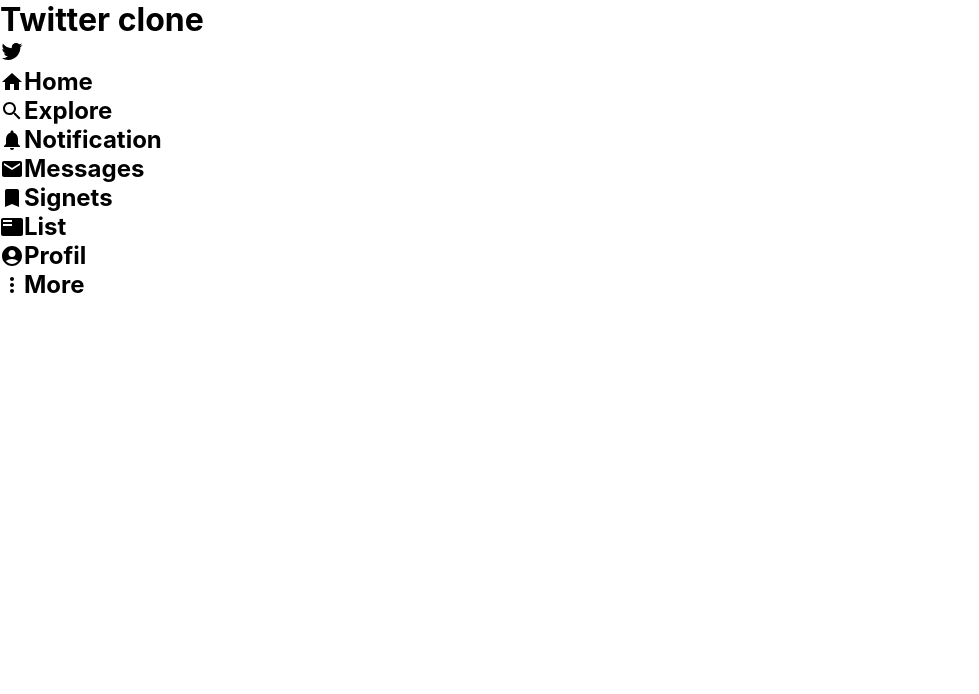
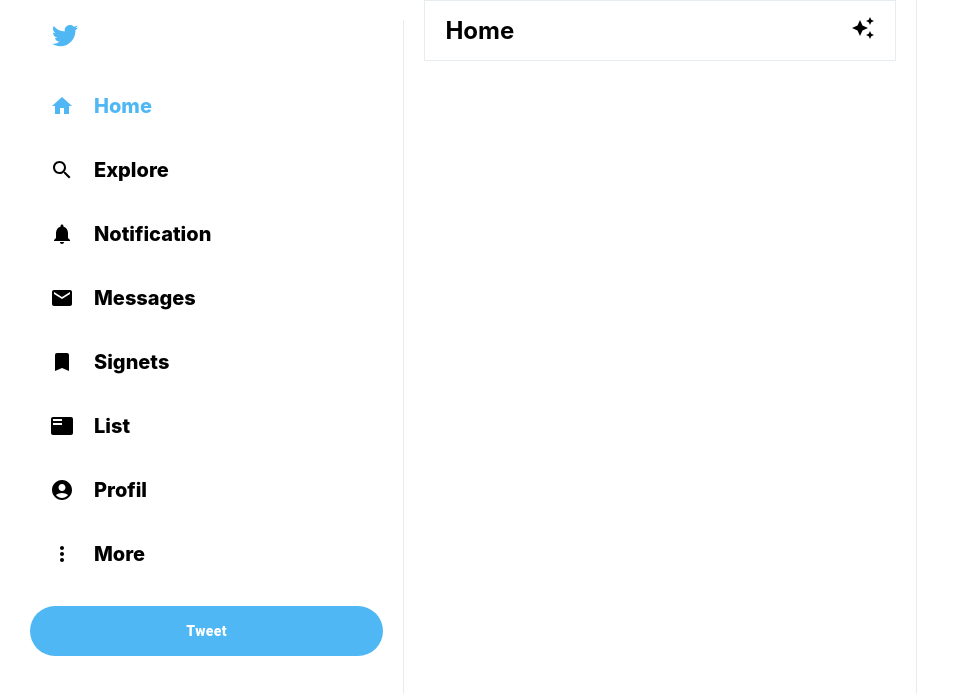
Before and after one commit to valentin-afonso/twitter-clone, a React (Create React App) app: page / in a window 1280 px wide. Shown: the top 694 px of the page, without its empty margins (0-979 px from the left). Built offline with nearby package versions, Linux system fonts and the light colour scheme.

Commit message:
update sidebar and feed

```diff
--- a/src/App.css
+++ b/src/App.css
@@ -1,3 +1,16 @@
 * {
   margin: 0;
 }
+
+body {
+  --twitter-color: #50b7f5;
+  --twitter-background: #e6ecf0;
+}
+
+.app {
+  display: flex;
+  height: 100vh;
+  max-width: 1300px;
+  margin: auto;
+  padding: 0 10px;
+}
--- a/src/App.js
+++ b/src/App.js
@@ -1,13 +1,14 @@
 import './App.css';
+import Feed from './Feed';
 import Sidebar from './Sidebar'
 
 function App() {
   return (
     // BEM convention
     <div className="app">
-      <h1>Twitter clone</h1>
       <Sidebar />
       {/* Feed */}
+      <Feed />
       {/* Widgets */}
     </div>
   );
--- /dev/null
+++ b/src/Feed.css
@@ -0,0 +1,19 @@
+.feed {
+    flex: 0.4;
+    border-right: 1px solid var(--twitter-background);
+    min-width: fit-content;
+    overflow-y: scroll;
+    padding-left: 20px;
+    padding-right: 20px;
+}
+
+.feed__header {
+    position: sticky;
+    top: 0;
+    display: flex;
+    justify-content: space-between;
+    background-color: white;
+    z-index: 100;
+    border: 1px solid var(--twitter-background);
+    padding: 15px 20px;
+}
--- /dev/null
+++ b/src/Feed.js
@@ -0,0 +1,19 @@
+import React from 'react'
+import './Feed.css'
+import AutoAwesomeIcon from '@mui/icons-material/AutoAwesome';
+
+function Feed() {
+    return (
+        <div className='feed'>
+            {/* Header */}
+            <div className='feed__header'>
+                <h2>Home</h2>
+                <AutoAwesomeIcon />
+            </div>
+            {/* TweeetBox */}
+            {/* Post */}
+        </div>
+    )
+}
+
+export default Feed
--- a/src/Sidebar.css
+++ b/src/Sidebar.css
@@ -0,0 +1,27 @@
+.sidebar {
+    border-right: 1px solid var(--twitter-background);
+    flex: 0.3;
+    min-width: 250px;
+    margin-top: 20px;
+    padding-left: 20px;
+    padding-right: 20px;
+}
+
+.sidebar__tweet {
+    background-color: var(--twitter-color) !important;
+    color: white !important;
+    border: none !important;
+    font-weight: 900 !important;
+    text-transform: inherit !important;
+    border-radius: 30px !important;
+    height: 50px !important;
+    margin-top: 20px !important;
+}
+
+.sidebar__twitterIcon {
+    color: var(--twitter-color);
+    font-size: 30px !important;
+    margin-left: 20px;
+    margin-bottom: 20px;
+
+}
--- a/src/Sidebar.js
+++ b/src/Sidebar.js
@@ -10,14 +10,15 @@
 import FeaturedPlayListIcon from '@mui/icons-material/FeaturedPlayList';
 import AccountCircleIcon from '@mui/icons-material/AccountCircle';
 import MoreVertIcon from '@mui/icons-material/MoreVert';
+import Button from '@mui/material/Button';
 
 function Sidebar() {
     return (
         <div className='sidebar'>
             {/* twitter icon */}
-            <TwitterIcon />
+            <TwitterIcon className='sidebar__twitterIcon' />
             {/* Sidebar menu */}
-            <SidebarOption text="Home" Icon={HomeIcon} />
+            <SidebarOption active text="Home" Icon={HomeIcon} />
             <SidebarOption text="Explore" Icon={SearchIcon} />
             <SidebarOption text="Notification" Icon={NotificationsIcon} />
             <SidebarOption text="Messages" Icon={EmailIcon} />
@@ -26,7 +27,8 @@
             <SidebarOption text="Profil" Icon={AccountCircleIcon} />
             <SidebarOption text="More" Icon={MoreVertIcon} />
             {/* Tweet button */}
-        </div>
+            <Button variant="outlined" className='sidebar__tweet' fullWidth>Tweet</Button >
+        </div >
     )
 }
 
--- a/src/SidebarOption.css
+++ b/src/SidebarOption.css
@@ -3,3 +3,24 @@
     align-items: center;
     cursor: pointer;
 }
+
+.sidebarOption:hover {
+    background-color: #e8f5fe;
+    border-radius: 30px;
+    color: var(--twitter-color);
+    transition: color .1s ease-out;
+}
+
+.sidebarOption>.MuiSvgIcon-root {
+    padding: 20px;
+}
+
+.sidebarOption>h2 {
+    font-weight: 800;
+    font-size: 20px;
+    margin-right: 20px;
+}
+
+.sidebarOption--active {
+    color: var(--twitter-color);
+}
--- a/src/SidebarOption.js
+++ b/src/SidebarOption.js
@@ -1,12 +1,12 @@
 import React from 'react'
 import "./SidebarOption.css"
 
-function SidebarOption({ text, Icon }) {
+function SidebarOption({ active, text, Icon }) {
     return (
-        <div className='sidebarOption'>
+        <div className={`sidebarOption ${active && 'sidebarOption--active'}`}>
             <Icon />
             <h2>{text}</h2>
-        </div>
+        </div >
     )
 }
 
```
